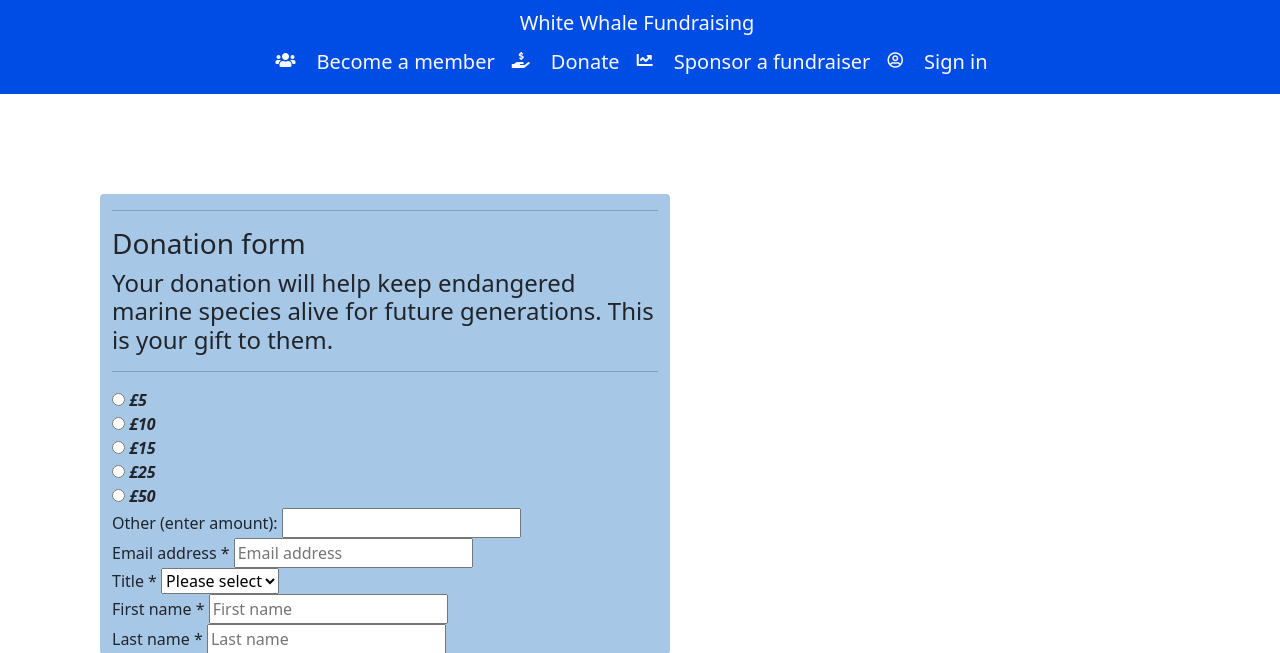
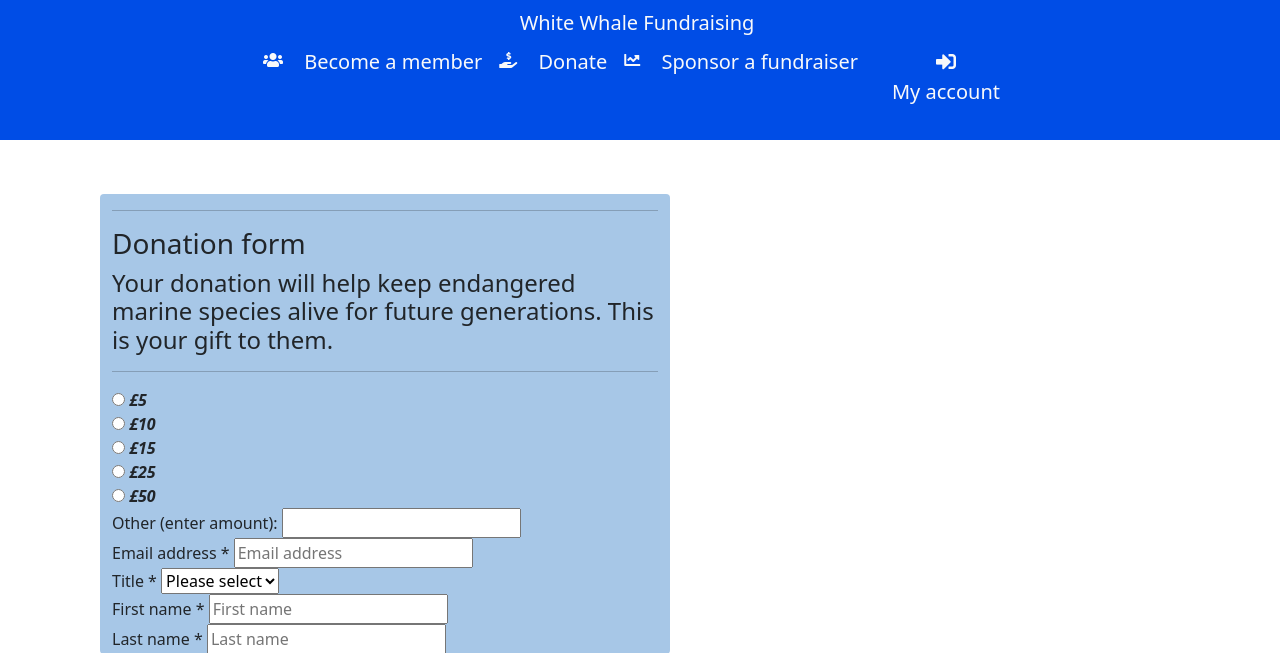
Before and after one commit to James-VT/MS4_White_Whale_Fundraising, a Django app: page /donations/ in a window 1280 px wide. Shown: the top 653 px of the page. Run offline with Django 3.2, Linux system fonts and the light colour scheme; some libraries are stand-ins or nearby versions.

Commit message:
Adds dropdown menu to use account link in top bar

```diff
--- a/donations/models.py
+++ b/donations/models.py
@@ -3,12 +3,16 @@ import uuid
 from django.db import models
 from django_countries.fields import CountryField
 from django.conf import settings
+from profiles.models import UserProfile
 
 
 class Donation(models.Model):
     """ Class for handling donations """
     donation_number = models.CharField(max_length=32,
                                        null=False, editable=False)
+    user_profile = models.ForeignKey(UserProfile, on_delete=models.SET_NULL,
+                                     null=True, blank=True,
+                                     related_name='orders')
     title = models.CharField(max_length=32, null=False, blank=False,
                              default="")
     first_name = models.CharField(max_length=50, null=False, blank=False)
--- a/profiles/templates/profiles/profile.html
+++ b/profiles/templates/profiles/profile.html
@@ -23,4 +23,5 @@
                 <hr>
             </div>
         </div>
+        {{ profile }}
 {% endblock %}
--- a/templates/includes/header-nav.html
+++ b/templates/includes/header-nav.html
@@ -12,16 +12,24 @@
             <i class="fas fa-chart-line text-light"></i>
             <a href="#" class="btn btn-lg text-light">Sponsor a fundraiser</a>
         </li>
-        <!-- {% if request.user.is_authenticated %} -->
-        <li class="nav-item">
-            <i class="fas fa-sign-in-alt text-light"></i>
-            <a href="{% url 'profile' %}" class="btn btn-lg text-light">My account</a>
+        <li class="nav-item list-inline-item dropdown">
+            <a href="#" id="user-options" data-bs-toggle="dropdown" aria-haspopup="true" aria-expanded="false" class="btn btn-lg text-light">
+                <i class="fas fa-sign-in-alt text-light"></i>
+                <p class="my=0">My account</p>
+            </a>
+            <div class="dropdown-menu border-0" aria-labelledby="user-options">
+                <a href="{% url 'profile' %}" class="dropdown-item">My Profile</a>
+                {% if request.user.is_authenticated %}
+                    {% if request.user.is_superuser %}
+                        <a href="" class="dropdown-item">Product Management</a>
+                    {% endif %}
+                    <a href="{% url 'profile' %}" class="dropdown-item">My Profile</a>
+                    <a href="{% url 'account_logout' %}" class="dropdown-item">Logout</a>
+                {% else %}
+                    <a href="{% url 'account_signup' %}" class="dropdown-item">Register</a>
+                    <a href="{% url 'account_login' %}" class="dropdown-item">Login</a>
+                {% endif %}
+            </div>
         </li>
-        <!-- {% else %} -->
-        <li class="nav-item">
-            <i class="far fa-user-circle text-light"></i>
-            <a href="#" class="btn btn-lg text-light">Sign in</a>
-        </li>
-        <!-- {% endif %} -->
     </ul>
 </div>
```
Also changed, not shown: profiles/models.py (+6 -6 lines), donations/migrations/0004_donation_user_profile.py (added), profiles/migrations/0002_rename_memberprofile_userprofile.py (added).
